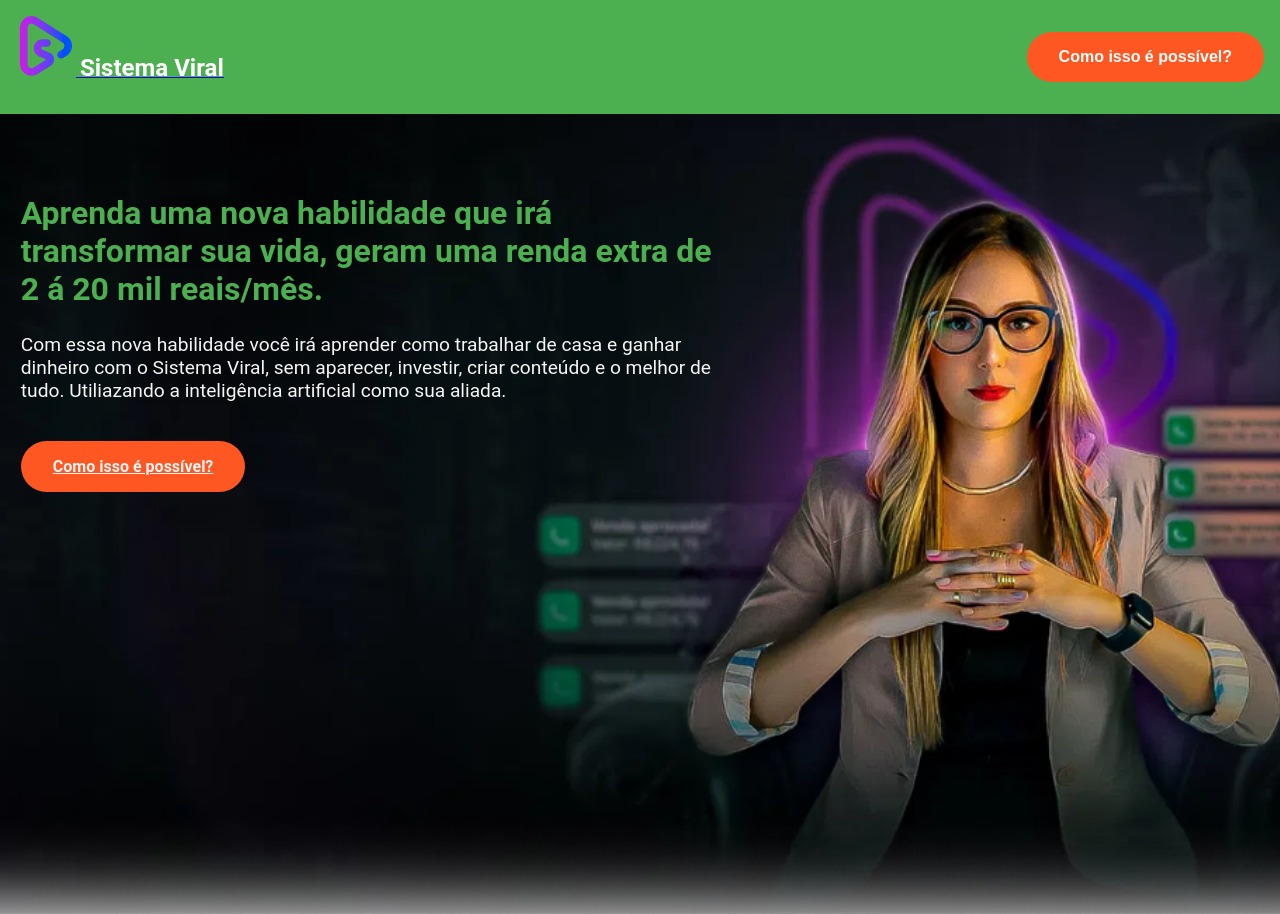
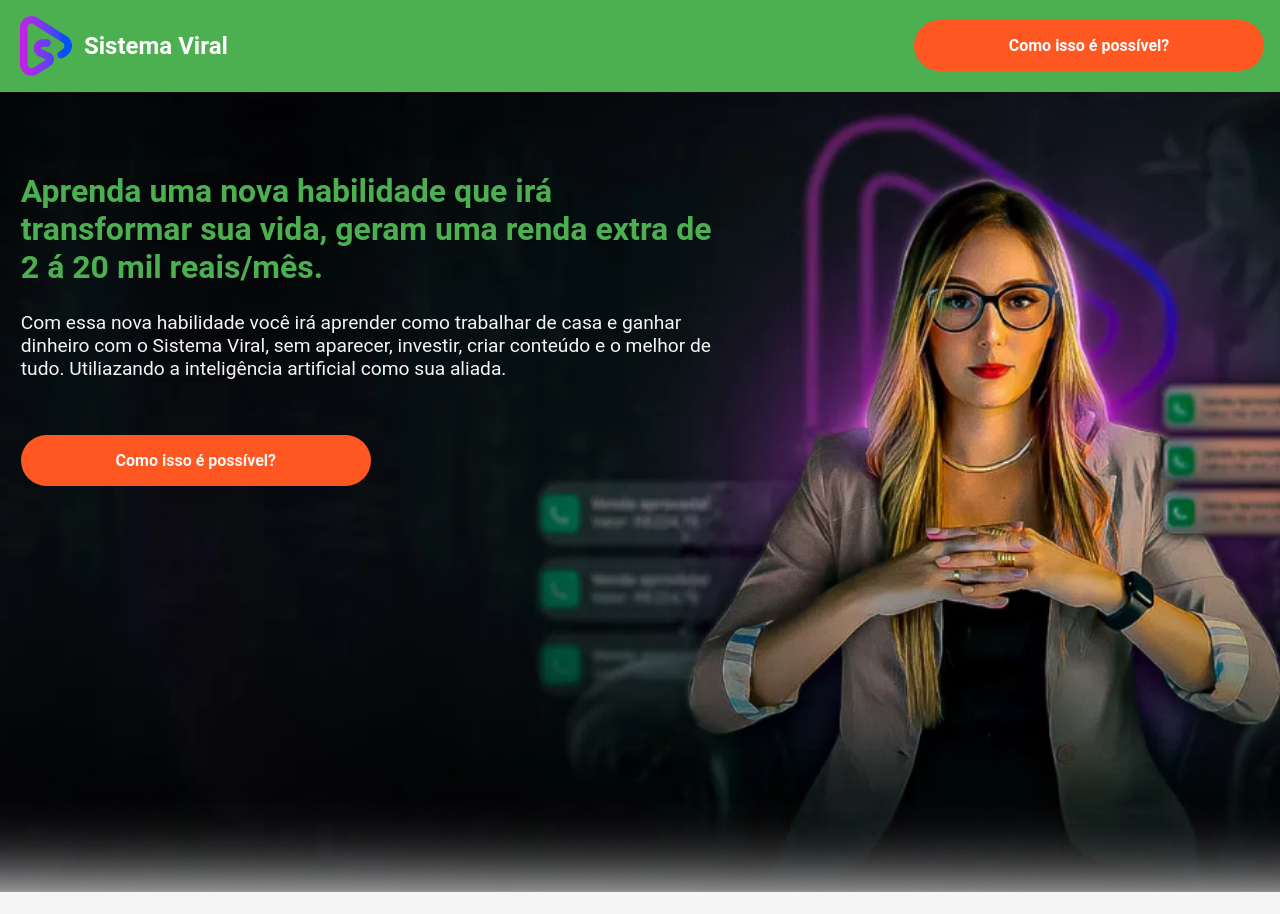
Before and after one commit to brunohmduarte/sistemaviral, a plain HTML site: page index.html in a window 1280 px wide. After the commit the page ends 892 px from the top, so only its background shows below. Drawn offline with Linux system fonts and the light colour scheme.

Commit message:
⚡️ Ajustement in CTA links

```diff
--- a/index.html
+++ b/index.html
@@ -32,6 +32,11 @@
             box-sizing: border-box;
         }
 
+        a {
+            text-decoration: none;
+            color: var(--text-color);
+        }
+
         body {
             font-family: "Roboto", sans-serif;
             font-size: 1rem;
@@ -57,10 +62,13 @@
             font-size: 1.5rem;
             font-weight: bold;
             color: #fff;
-            line-height: 60px;
+            display: flex;
+            align-items: center;
+            gap: .5rem;
         }
 
         header .cta-button {
+            width: 350px;
             background-color: var(--cta-color);
             color: #fff;
             border: none;
@@ -69,6 +77,7 @@
             cursor: pointer;
             font-weight: 600;
             font-size: 1rem;
+            text-align: center;
             transition: background-color 0.3s;
         }
 
@@ -103,7 +112,7 @@
         }
 
         .main-section .cta-button {
-            width: 30%;
+            width: 350px;
             background-color: var(--cta-color);
             color: var(--secondary-color);
             border: none;
@@ -113,6 +122,8 @@
             font-weight: 600;
             border-radius: 30px;
             cursor: pointer;
+            display: block;
+            text-align: center;
             transition: background-color 0.3s;
         }
 
@@ -142,11 +153,9 @@
 
     <header>
         <div class="logo">
-            <a href="https://kiwify.app/JEMBRCN?afid=yqBlyYsf">
-                <img src="./images/logo_sistema_viral.png" alt="Product Image" width="60"> <span>Sistema Viral</span>
-            </a>
+            <img src="./images/logo_sistema_viral.png" alt="Product Image" width="60"> <span>Sistema Viral</span>
         </div>
-        <button class="cta-button">Como isso é possível?</button>
+        <a href="https://kiwify.app/JEMBRCN?afid=yqBlyYsf" class="cta-button">Como isso é possível?</a>
     </header>
 
     <section class="main-section">
```
